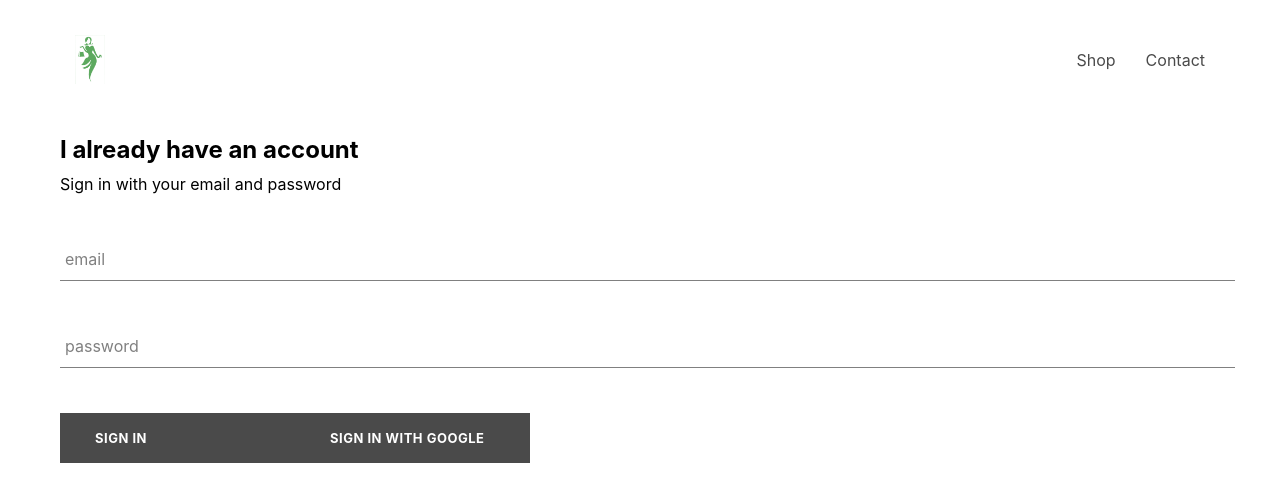
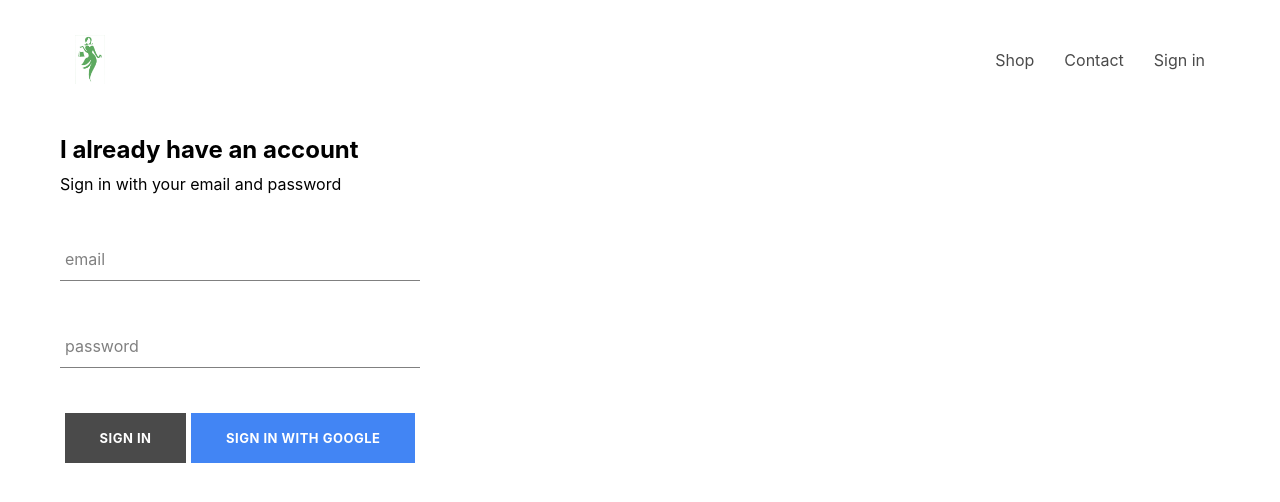
Before and after one commit to OlaShabalina/React_ecommerce_website, a React (Create React App) app: page /signin in a window 1280 px wide. Shown: the top 502 px of the page. Built offline with nearby package versions, Linux system fonts and the light colour scheme; no server answers; the HTML template or start-up script is replaced by a standard one.

Commit message:
incorporated firebase into sign-in page and header signin/signout links, changed styling of the links and Google button

```diff
--- a/src/App.css
+++ b/src/App.css
@@ -6,3 +6,7 @@ a {
   text-decoration: none;
   color: #4a4a4a;
 }
+
+* {
+  box-sizing: border-box;
+}
--- a/src/App.js
+++ b/src/App.js
@@ -12,22 +12,21 @@ function App() {
   // // Integrating user authentification
   const [ user, setUser ] = useState({ currentUser: null });
 
-  console.log(user)
-
   useEffect(() => {
     const unsubscribeFromAuth = auth.onAuthStateChanged((user) => {
       setUser(user);
     })
 
     return () => {
-      console.log(user._delegate.displayName)
       unsubscribeFromAuth();
     }
   }, [])
 
+  console.log(user ? (user._delegate) : 'logged out')
+
   return (
     <div>
-    <Header />
+    <Header currentUser={user} />
     <Switch>
       <Route exact path='/' component={Homepage} />
       <Route path='/shop' component={ShopPage} />
--- a/src/components/button/Button.jsx
+++ b/src/components/button/Button.jsx
@@ -1,8 +1,10 @@
 import './Button.scss'
 
-export default function Button( { children, ...otherProps }) {
+export default function Button( { children, isGoogleSignIn, ...otherProps }) {
   return (
-    <div className="Button" {...otherProps}>
+    <div
+    className={`${isGoogleSignIn ? 'googleSignIn' : ''} Button`} {...otherProps}
+    >
       {children}
     </div>
   )
--- a/src/components/button/Button.scss
+++ b/src/components/button/Button.scss
@@ -1,9 +1,9 @@
 @import '../../global.scss';
 
 .Button {
-  min-width: 165px;
-  width: fit-content;
-  max-width: 150px;
+  min-width: fit-content;
+  width: auto;
+  max-width: 120px;
   text-align: center;
   height: 50px;
   letter-spacing: 0.5px;
@@ -21,6 +21,16 @@
   &:hover {
     background-color: white;
     color: $mainColor;
-    border: 1px solid $mainColor;
+    outline: 1px solid $mainColor;
+  }
+
+  &.googleSignIn {
+    background-color: #4285f4;
+    color: $lightColor;
+
+    &:hover {
+      background-color: #347ae8;
+      outline: 1px solid #347ae8;
+    }
   }
 }
--- a/src/components/header/Header.jsx
+++ b/src/components/header/Header.jsx
@@ -1,8 +1,9 @@
 import './Header.scss';
 import { Link } from 'react-router-dom';
-import { ReactComponent as Logo } from '../../assets/logo.svg'
+import { ReactComponent as Logo } from '../../assets/logo.svg';
+import { auth } from '../../firebase/firebase';
 
-export default function Header() {
+export default function Header({ currentUser }) {
   return (
     <div className="Header">
       <Link className="logoContainer" to="/">
@@ -11,6 +12,12 @@ export default function Header() {
       <div className="options">
         <Link className="option" to="/shop">Shop</Link>
         <Link className="option" to="/contact">Contact</Link>
+        {
+          currentUser ?
+          <div className="option" onClick={() => auth.signOut()}>Sign out</div>
+          :
+          <Link className="option" to="/signin">Sign in</Link>
+        }
       </div>
     </div>
   )
--- a/src/components/header/Header.scss
+++ b/src/components/header/Header.scss
@@ -26,6 +26,7 @@
 
     .option {
       padding: 10px 15px;
+      cursor: pointer;
     }
   }
 }
--- a/src/components/signin/Signin.jsx
+++ b/src/components/signin/Signin.jsx
@@ -42,8 +42,10 @@ export default function Signin() {
           label="password"
           required
         />
-        <Button type="submit" value="Submit Form">Sign in</Button>
-        <Button onClick={signInWithGoogle}>Sign in with Google</Button>
+        <div className="buttons">
+          <Button type="submit" value="Submit Form">Sign in</Button>
+          <Button onClick={signInWithGoogle} isGoogleSignIn>Sign in with Google</Button>
+        </div>
       </form>
     </div>
   )
--- a/src/components/signin/Signin.scss
+++ b/src/components/signin/Signin.scss
@@ -1,8 +1,16 @@
 .Signin {
+  min-width: 360px;
+  max-width: 30%;
   display: flex;
   flex-direction: column;
 
   h2 {
     margin: 10px 0;
   }
+
+  .buttons {
+    display: flex;
+    justify-content: space-evenly;
+    flex-wrap: wrap;
+  }
 }
```
